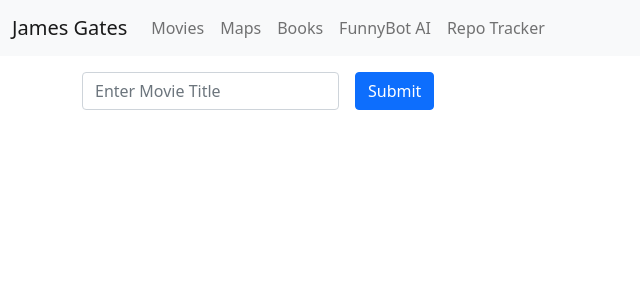
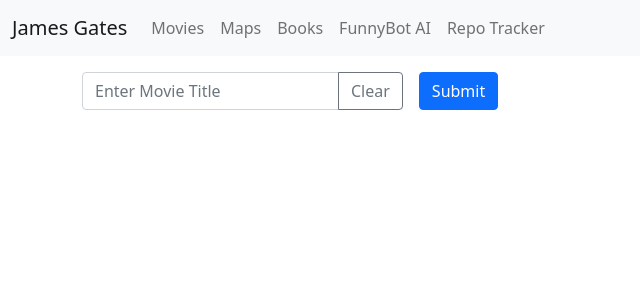
Before and after one commit to gatorjuice/about_me_vue, a Vue app: page /movies in a window 1280 px wide. Shown: the top 300 px of the page, without its empty margins (0-640 px from the left). Built offline with nearby package versions, Linux system fonts and the light colour scheme.

Commit message:
clear input on button press

```diff
--- a/src/components/MovieSearch.vue
+++ b/src/components/MovieSearch.vue
@@ -2,7 +2,8 @@
   <div class="container">
     <form class="row g-3" @submit.prevent="processForm">
       <div class="col-auto">
-        <label for="movieTitle" class="visually-hidden">Password</label>
+        <label for="movieTitle" class="visually-hidden">Movie Title</label>
+        <div class="input-group mb-3">
           <input
             v-model="form.movieTitle"
             type="text"
@@ -11,6 +12,15 @@
             aria-describedby="movieTitle"
             placeholder="Enter Movie Title"
           />
+          <button
+            @click="clearInput"
+            class="btn btn-outline-secondary"
+            type="button"
+            id="button-addon2"
+          >
+            Clear
+          </button>
+        </div>
       </div>
       <div class="col-auto">
         <button
@@ -54,6 +64,9 @@ export default {
     };
   },
   methods: {
+    clearInput() {
+      this.form.movieTitle = "";
+    },
     processForm() {
       HttpService.get(
         `movies?title=${this.form.movieTitle}`,
```
Lines whose indentation alone changed are shown as unchanged.
